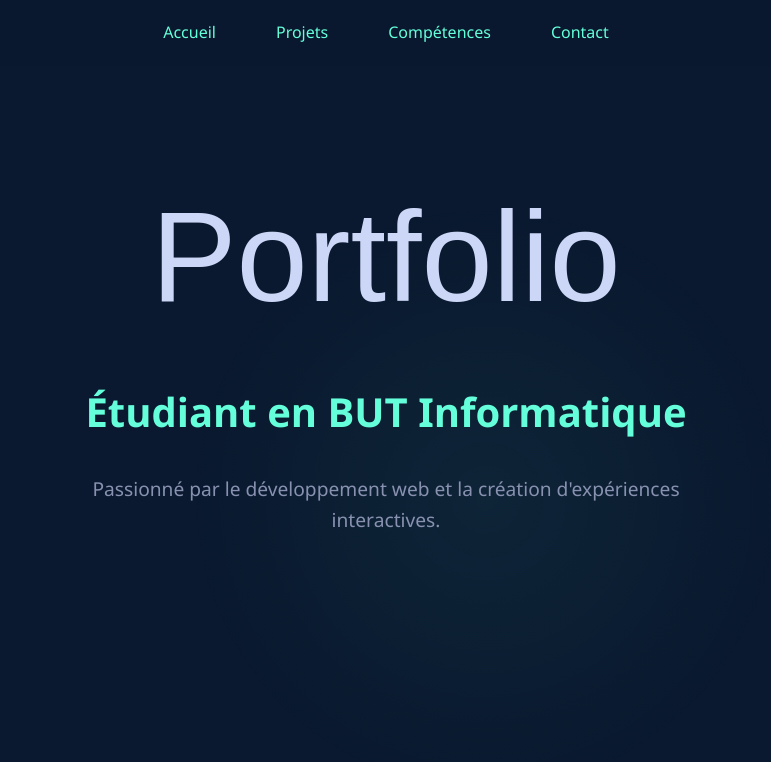
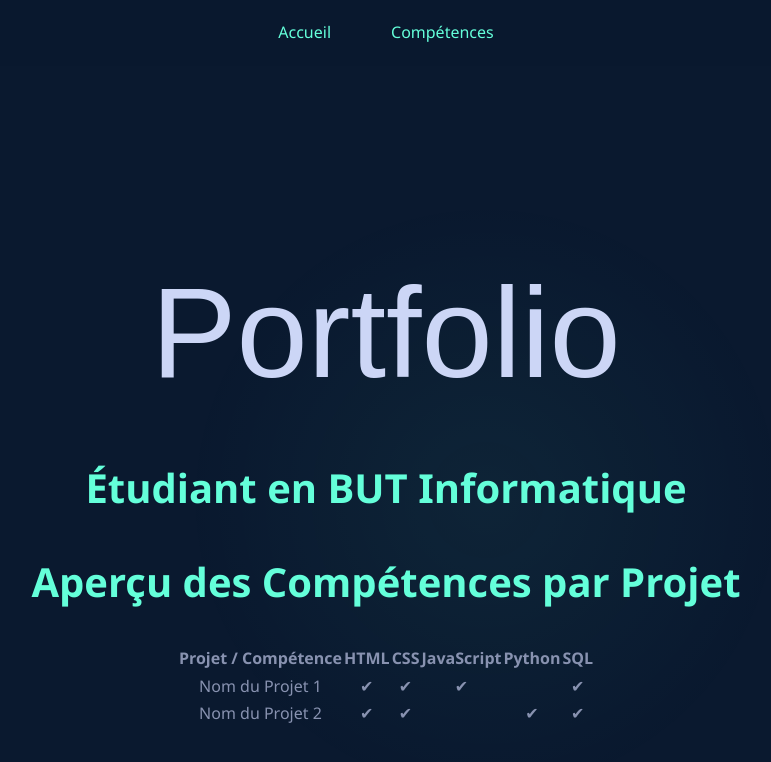
Before and after one commit to ARSeNEJA/Portfolio, a plain HTML site: page index.html in a window 1280 px wide. Shown: the whole page, without its empty margins (254-1025 px from the left). Drawn offline with Linux system fonts and the light colour scheme.

Commit message:
Suppression fichiers

```diff
--- a/index.html
+++ b/index.html
@@ -15,9 +15,7 @@
 	<nav>
 		<ul>
 			<li><a href="index.html">Accueil</a></li>
-			<li><a href="projets.html">Projets</a></li>
 			<li><a href="competences.html">Compétences</a></li>
-			<li><a href="contact.html">Contact</a></li>
 		</ul>
 	</nav>
 
@@ -26,8 +24,44 @@
 			<span>P</span><span>o</span><span>r</span><span>t</span><span>f</span><span>o</span><span>l</span><span>i</span><span>o</span>
 		</h1>
 		<h2>Étudiant en BUT Informatique</h2>
-		<p>Passionné par le développement web et la création d'expériences interactives.</p>
-		<h1 id="intro-text">Portfolio</h1>
+
+		<h2>Aperçu des Compétences par Projet</h2>
+		<div class="table-container">
+			<table>
+				<thead>
+					<tr>
+						<th>Projet / Compétence</th>
+						<th>HTML</th>
+						<th>CSS</th>
+						<th>JavaScript</th>
+						<th>Python</th>
+						<th>SQL</th>
+						<!-- Ajoutez d'autres en-têtes de compétences ici -->
+					</tr>
+				</thead>
+				<tbody>
+					<tr>
+						<td>Nom du Projet 1</td>
+						<td>&#10004;</td>
+						<td>&#10004;</td>
+						<td>&#10004;</td>
+						<td></td>
+						<td>&#10004;</td>
+						<!-- Ajoutez d'autres statuts de compétences ici -->
+					</tr>
+					<tr>
+						<td>Nom du Projet 2</td>
+						<td>&#10004;</td>
+						<td>&#10004;</td>
+						<td></td>
+						<td>&#10004;</td>
+						<td>&#10004;</td>
+						<!-- Ajoutez d'autres statuts de compétences ici -->
+					</tr>
+					<!-- Ajoutez d'autres lignes de projets ici -->
+				</tbody>
+			</table>
+		</div>
 	</section>
 </body>
 
--- a/style.css
+++ b/style.css
@@ -1,5 +1,3 @@
-@import url('https://fonts.googleapis.com/css2?family=Lilita+One&display=swap');
-
 /* RESET + VARIABLES */
 * {
 	margin: 0;
```
Also changed, not shown: competences.html (+1 -3 lines), contact.html (deleted, +0 -31 lines), projets.html (deleted, +0 -27 lines).
